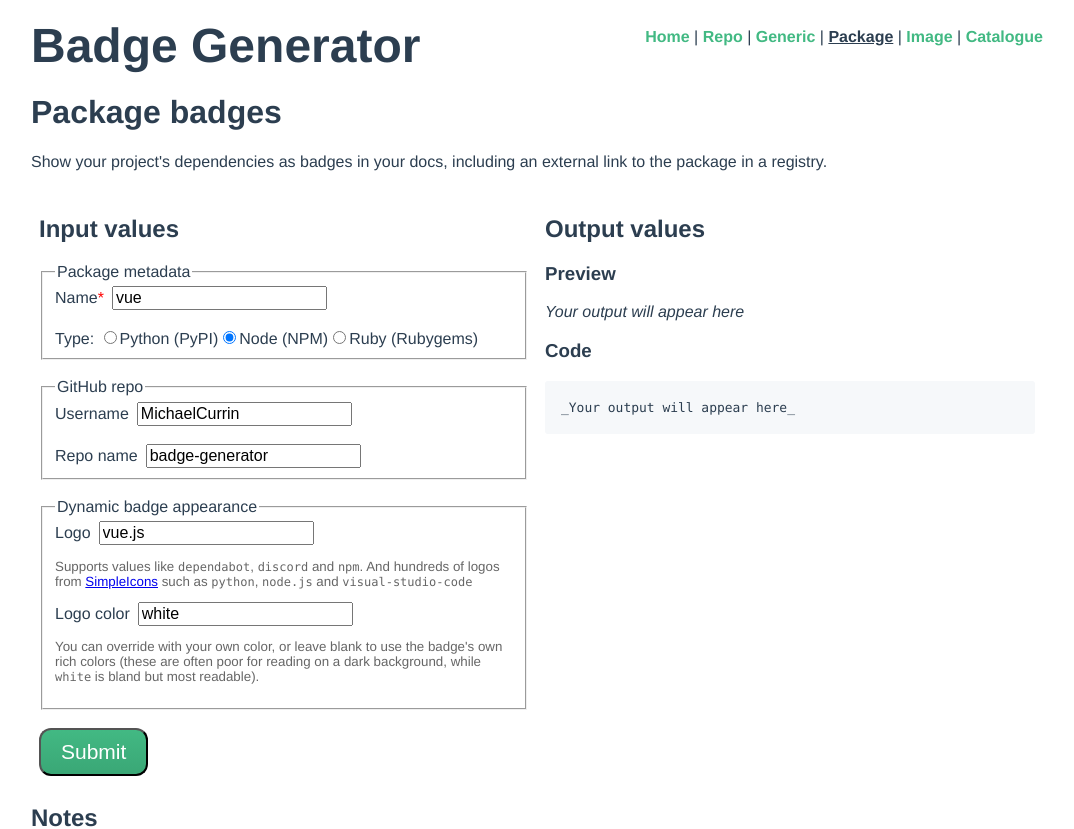
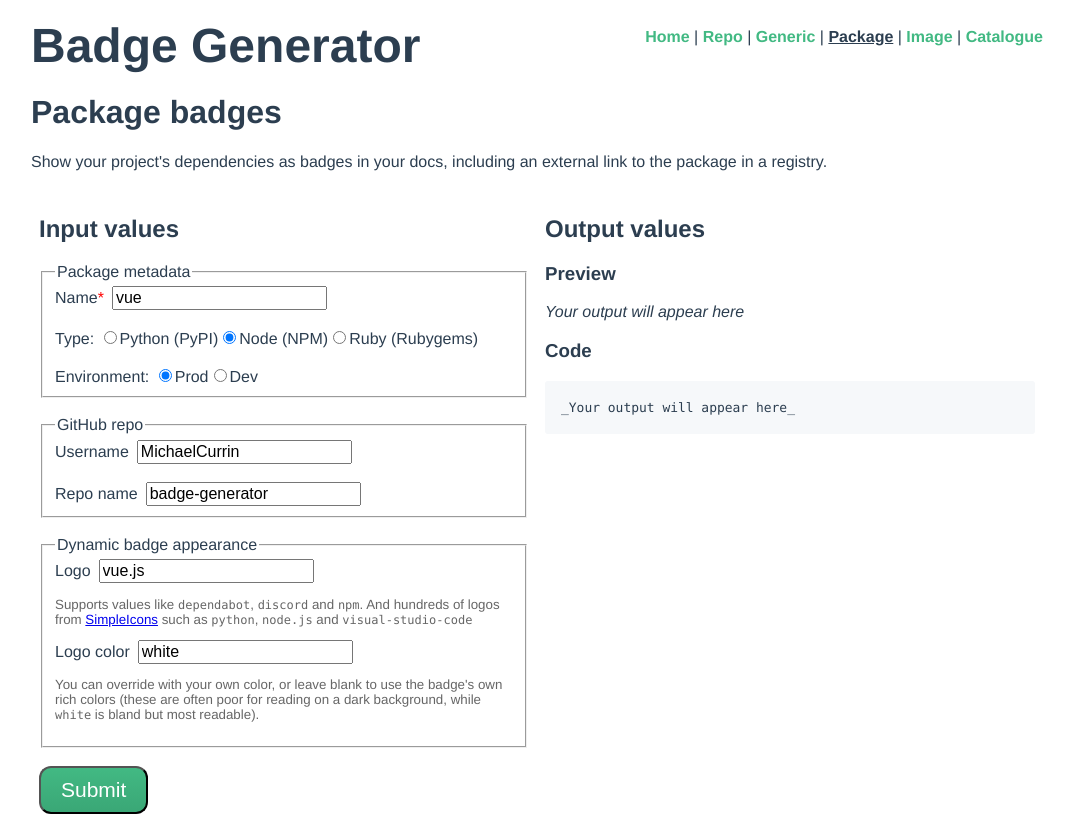
Before and after one commit to MichaelCurrin/badge-generator, a Vue app: page /#/package in a window 1280 px wide. Shown: the top 829 px of the page, without its empty margins (103-1177 px from the left). Built offline with nearby package versions, Linux system fonts and the light colour scheme.

Commit message:
feat: Add env support to PackageBadges.vue

```diff
--- a/src/views/PackageBadges.vue
+++ b/src/views/PackageBadges.vue
@@ -53,6 +53,30 @@
                   v-model="pkgType"
                 />
                 <label for="ruby">Ruby (Rubygems)</label>
+              </div>
+              <br />
+
+              <div>
+                <span>Environment: </span>
+
+                <input
+                  type="radio"
+                  id="env-prod"
+                  name="env-type"
+                  :value="prodOption"
+                  v-model="envType"
+                  checked
+                />
+                <label for="env-prod">{{ prodOption }}</label>
+
+                <input
+                  type="radio"
+                  id="env-dev"
+                  name="env-type"
+                  :value="devOption"
+                  v-model="envType"
+                />
+                <label for="env-dev">{{ devOption }}</label>
               </div>
             </fieldset>
             <br />
@@ -116,6 +140,7 @@ import { Repo } from "@/core/Repo";
 import { ENVIRONMENT } from "@/core/shieldsApi";
 
 const note = `
+- Environent setting is for Node packages only and must match whether the package is in "dependencies" or "devDependencies".
 - Optionally set Repo fields to your _own_ project, so the badge dynamically pick up version number of the package chosen above.
 - Only NPM is currently supported for the dynamic package.
 `;
@@ -131,6 +156,11 @@ export default Vue.extend({
     return {
       pkgName: "vue",
       pkgType: "Node",
+
+      devOption: ENVIRONMENT[ENVIRONMENT.Dev],
+      prodOption: ENVIRONMENT[ENVIRONMENT.Prod],
+      envType: ENVIRONMENT[ENVIRONMENT.Prod],
+
       username: "MichaelCurrin",
       repoName: "badge-generator",
       logo: "vue.js",
@@ -153,8 +183,9 @@ export default Vue.extend({
 
       const repo = new Repo(this.username, this.repoName);
       const logoAppearance = { logo: this.logo, logoColor: this.logoColor };
-      // TODO Set based on user flag.
-      const environment = ENVIRONMENT.Prod;
+
+      const envKey = this.envType as keyof typeof ENVIRONMENT;
+      const environment = ENVIRONMENT[envKey];
       const lockedPkgBadge =
         registry === REGISTRY.Node
           ? nodeVersionBadge(repo, this.pkgName, logoAppearance, environment)
```
